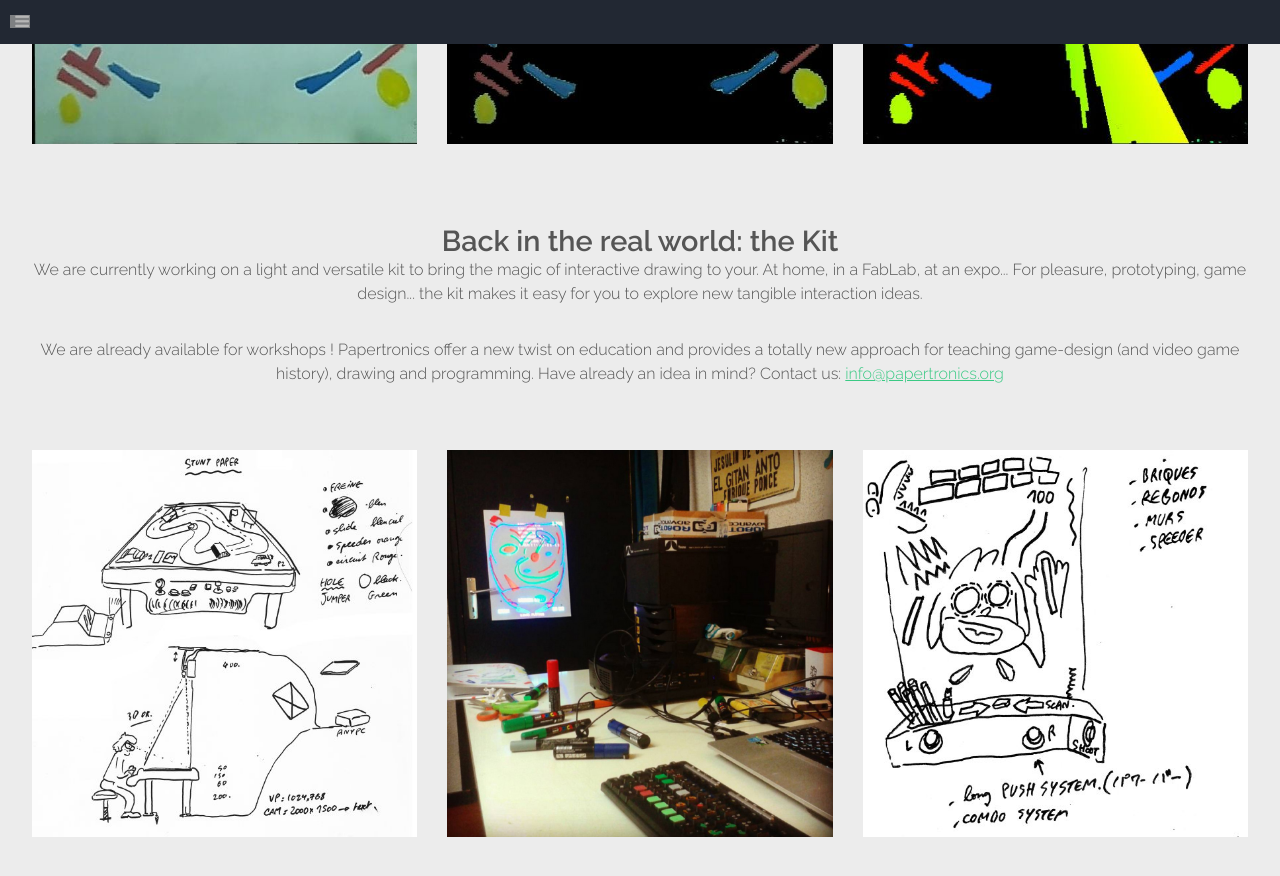
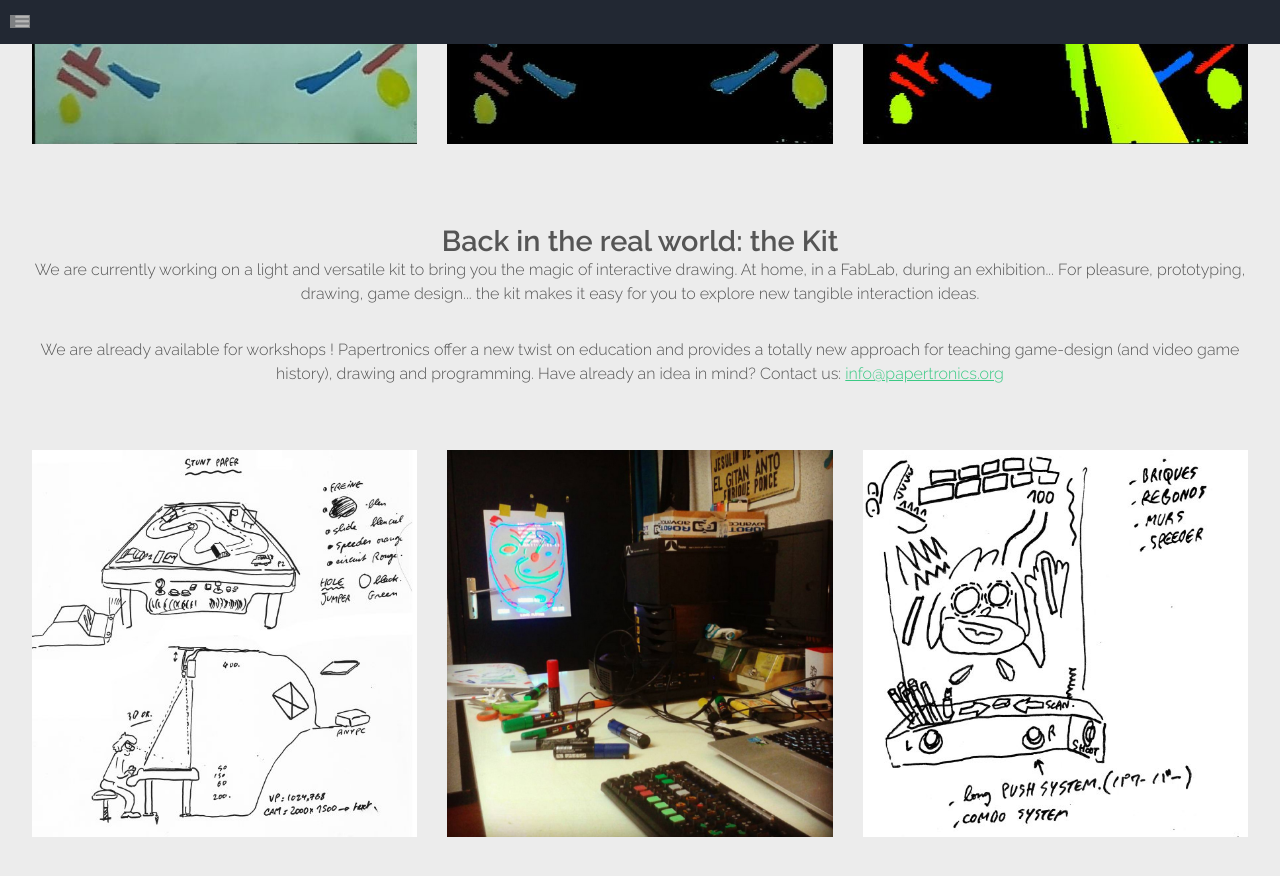
Before and after one commit to Papertronics/papertronics.github.io, a Jekyll site: the page built from index.html, in a window 1280 px wide and 900 px high, scrolled down 1478 px. Shown: the top 876 px of the window. Built offline with Jekyll 4.4.1, drawn with Linux system fonts in a browser that asks for light colours; the list of posts is cut into pages by our own code; grey boxes are pictures that could not be loaded.

Commit message:
typos on landing page

```diff
--- a/_layouts/landing.html
+++ b/_layouts/landing.html
@@ -75,7 +75,7 @@ layout: default
 					<header class="major">
                     <h2>Back in the real world: the Kit</h2>
                     <p>
-                    We are currently working on a light and versatile kit to bring the magic of interactive drawing to your. At home, in a FabLab, at an expo... For pleasure, prototyping, game design... the kit makes it easy for you to explore new tangible interaction ideas.
+                    We are currently working on a light and versatile kit to bring you the magic of interactive drawing. At home, in a FabLab, during an exhibition... For pleasure, prototyping, drawing, game design... the kit makes it easy for you to explore new tangible interaction ideas.
                     </p>
                     <p>
 We are already available for workshops ! Papertronics offer a new twist on education and provides a totally new approach for teaching game-design (and video game history), drawing and programming. Have already an idea in mind? Contact us: <a href="mailto:info@papertronics.org">info@papertronics.org</a>
```
Also changed, not shown: 1 other file.
